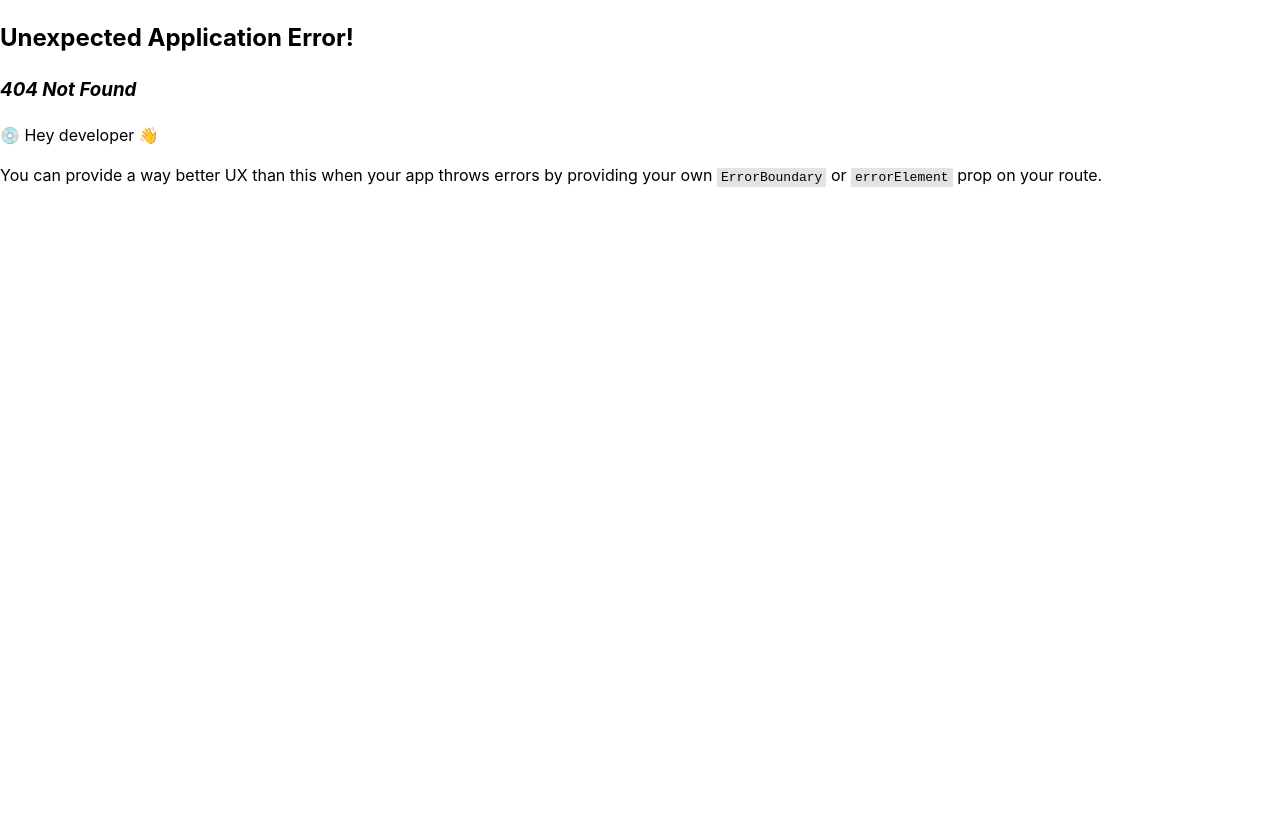
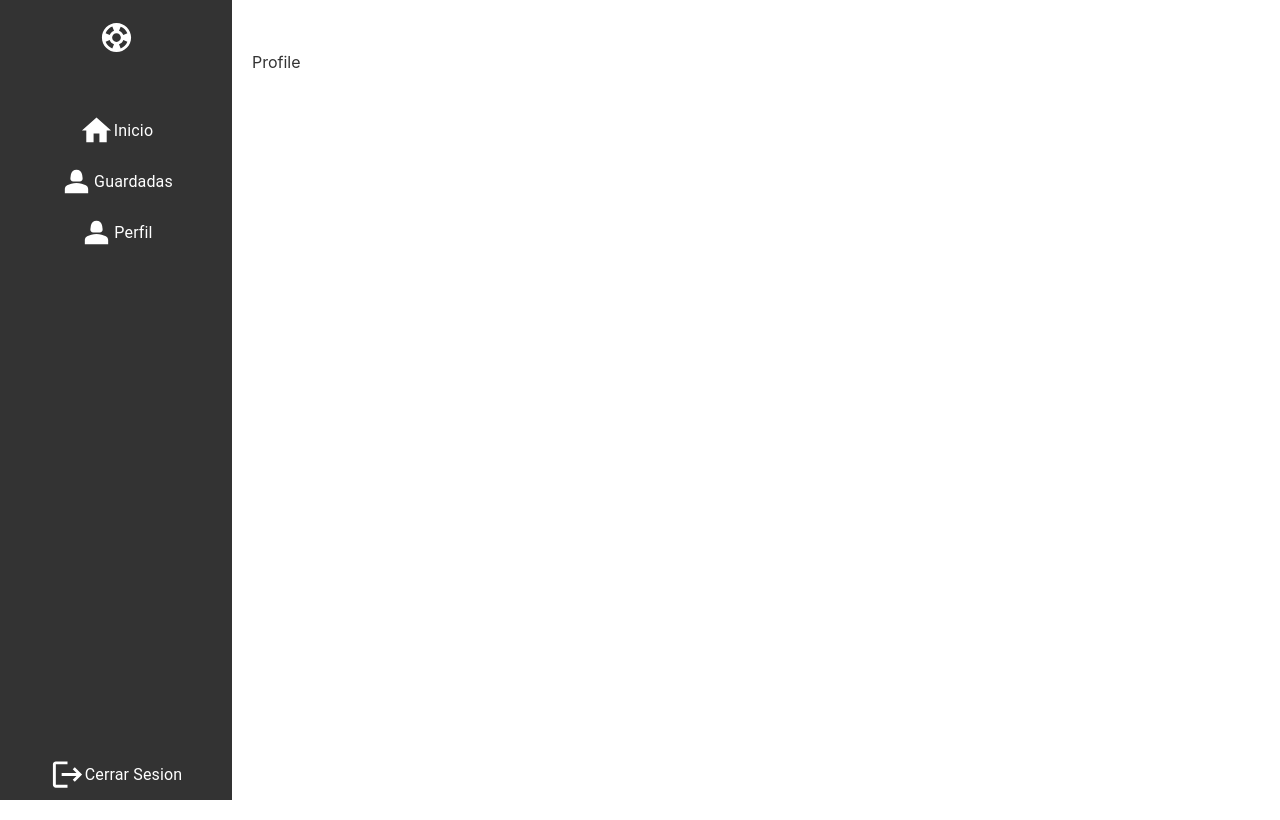
Before and after one commit to BrayhanVargas/movies-front, a React (Vite) app: page /profile in a window 1280 px wide. Before the commit this address had no page. Built offline with nearby package versions, Linux system fonts and the light colour scheme.

Commit message:
adding more routes

```diff
--- a/src/pages/page/Page.jsx
+++ b/src/pages/page/Page.jsx
@@ -3,17 +3,27 @@ import { useMediaQuery } from '@mui/material';
 import Menu from '../../components/menu/Menu';
 import HomePage from '../home/HomePage';
 import './Page.css';
+import ProfilePage from '../profile/Profile';
+import SavedPage from '../saved/Saved';
 
 const Page = ({ path }) => {
   const isMobile = useMediaQuery('(max-width: 768px)');
   console.log('isMobile', isMobile);
+
+  const View = ({ path }) => {
+    if (path === '/home') return <HomePage />;
+    if (path === '/profile') return <ProfilePage />;
+    if (path === '/saved') return <SavedPage />;
+  };
 
   return (
     <div className={isMobile ? 'container-mobile' : 'container-desktop'}>
       <div className={isMobile ? 'menu-mobile' : 'menu-desktop'}>
         <Menu />
       </div>
-      <div id="content">{path === '/home' && <HomePage />}</div>
+      <div id="content">
+        <View path={path} />
+      </div>
     </div>
   );
 };
--- /dev/null
+++ b/src/pages/profile/Profile.jsx
@@ -0,0 +1,5 @@
+const ProfilePage = () => {
+  return <div className="container">Profile</div>;
+};
+
+export default ProfilePage;
--- /dev/null
+++ b/src/pages/saved/Saved.jsx
@@ -0,0 +1,5 @@
+const SavedPage = () => {
+  return <div className="container">Saved</div>;
+};
+
+export default SavedPage;
```
Also changed, not shown: src/App.jsx (+8 -0 lines).
